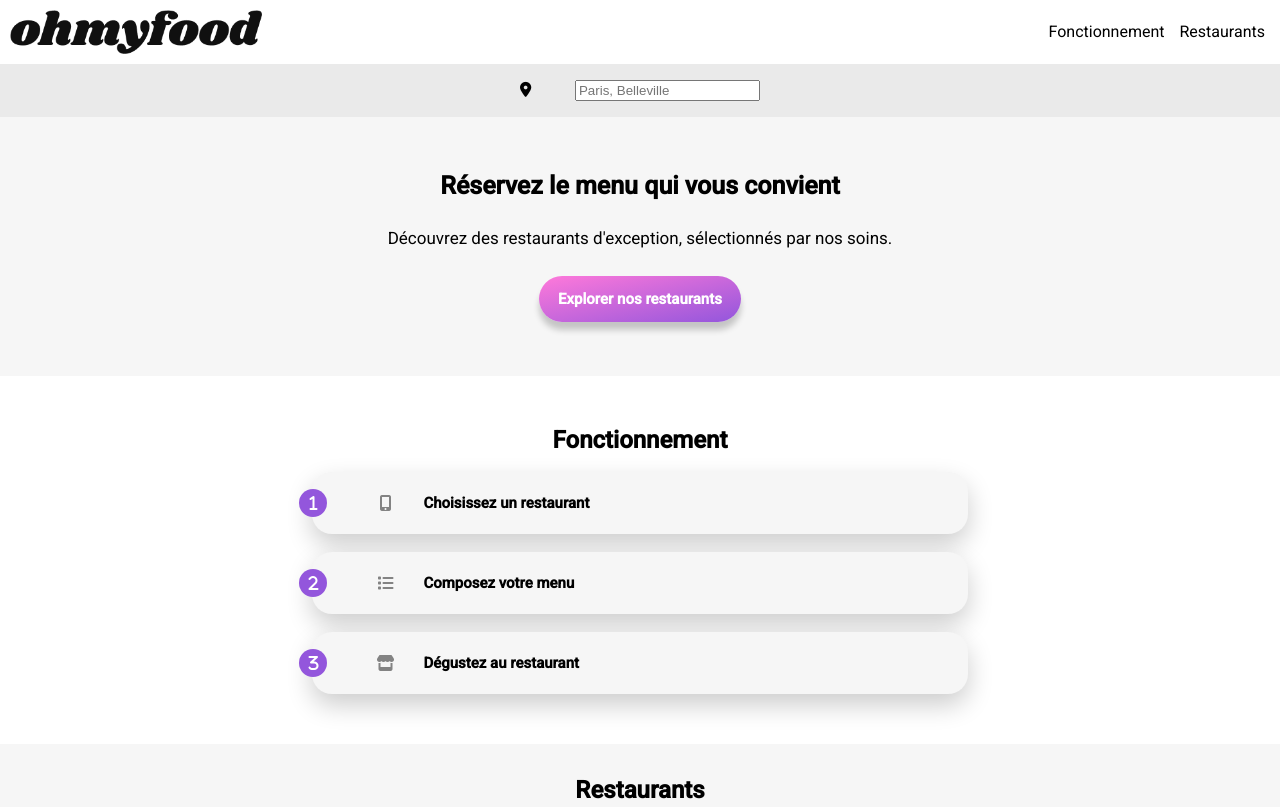
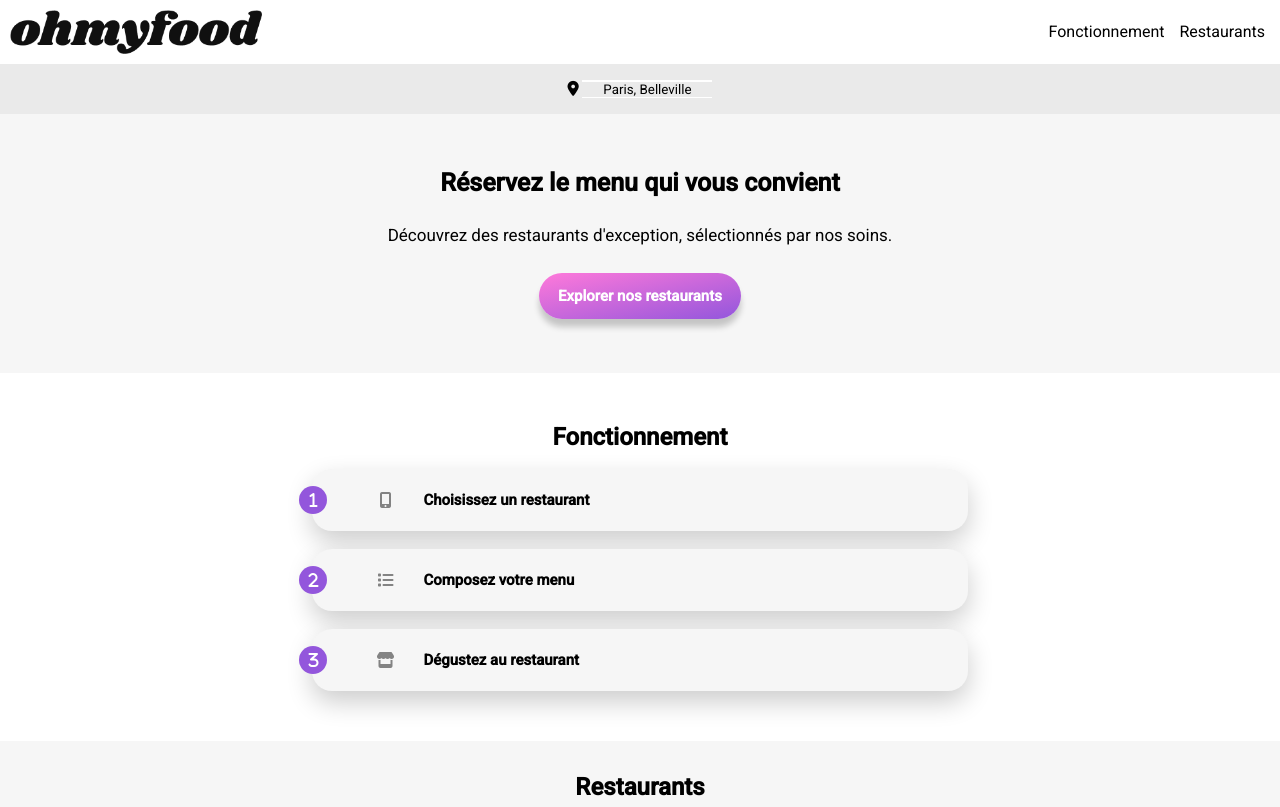
Before and after one commit to boldnesz/Dynamisez-une-page-web-avec-des-animations-CSS-final, a website: page index.html in a window 1280 px wide. Shown: the top 807 px of the page. Drawn offline with Linux system fonts and the light colour scheme; a web font is replaced by a local one.

Commit message:
ajout de fichiers sass et modifs input emplacement

```diff
--- a/sass/fonctionnement.scss
+++ b/sass/fonctionnement.scss
@@ -1,5 +1,3 @@
-$primary: #9356dc;
-
 .fonctionnement {
   margin: 50px 5%;
 }
--- a/sass/main.scss
+++ b/sass/main.scss
@@ -1,3 +1,7 @@
+$secondary: #ff79da;
+$blanc: #f6f6f6;
+$primary: #9356dc;
+
 @import "base.scss";
 @import "animations.scss";
 @import "footer.scss";
@@ -7,10 +11,6 @@
 @import "fonctionnement.scss";
 @import "section-restaurants.scss";
 @import "restaurant-menu.scss";
-
-$secondary: #ff79da;
-$blanc: #f6f6f6;
-$primary: #9356dc;
 
 .h2-welcome-page {
   font-size: 24px;
--- a/sass/reservation-menu.scss
+++ b/sass/reservation-menu.scss
@@ -1,5 +1,3 @@
-$blanc: #f6f6f6;
-
 .reservation-menu {
   background-color: $blanc;
   padding: 54px 30px;
```
Also changed, not shown: css/styles.css, 1 other file.
